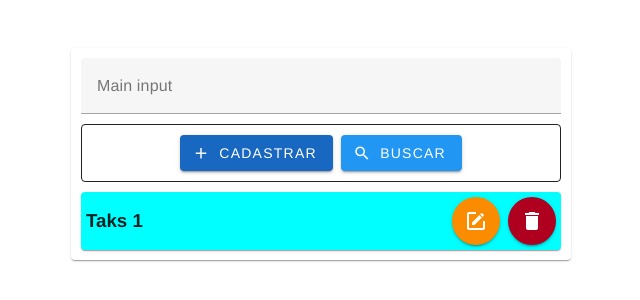
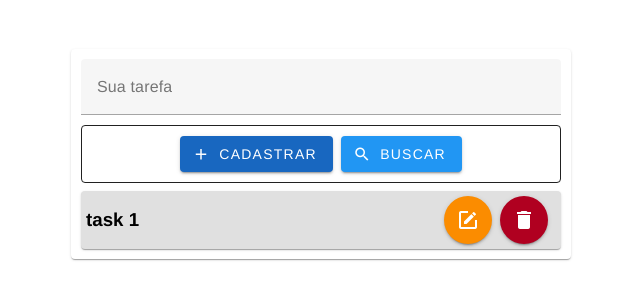
Before and after one commit to Tiago-Alves-dos-Santos/API_todolist, a Vue app in the folder resources/js/todo-list/: page / in a window 1280 px wide. Shown: the part 246-546 px from the top of the page, without its empty margins (319-959 px from the left). Built offline with nearby package versions, Linux system fonts and the light colour scheme.

Commit message:
painel todo list finalizado

```diff
--- a/resources/js/todo-list/src/components/button/ButtonTooltip.vue
+++ b/resources/js/todo-list/src/components/button/ButtonTooltip.vue
@@ -5,7 +5,13 @@
         </template>
     </v-tooltip>
 </template>
+
+<style>
+</style>
+
 <script setup>
+    import { defineProps } from 'vue';
+
     defineProps({
         text:String,
         icon:String,
--- a/resources/js/todo-list/src/components/card/CardRow.vue
+++ b/resources/js/todo-list/src/components/card/CardRow.vue
@@ -1,23 +1,37 @@
 <template>
-    <v-card>
-        <div style="display: flex; justify-content: space-between; width: 100%; padding: 5px;">
-        <h3 style="position: relative; top: 10px;">
-            Taks 1
-        </h3>
-        <div>
-            <v-tooltip text="Editar" location="top">
-                <template v-slot:activator="{ props }">
-                    <v-btn color="warning" v-bind="props" icon="mdi-square-edit-outline" class="mr-2"></v-btn>
-                </template>
-            </v-tooltip>
-
-            <v-tooltip text="Deltar" location="top">
-                <template v-slot:activator="{ props }">
-                    <v-btn icon="mdi-delete" v-bind="props" color="error"></v-btn>
-                </template>
-            </v-tooltip>
-
+    <v-card class="card-row" variant="elevated" :color="color">
+        <div class="content">
+            <h3>
+                {{ title }}
+            </h3>
+            <div>
+                <slot></slot>
+            </div>
         </div>
-    </div>
     </v-card>
 </template>
+<style lang="scss" setup>
+div.card-row {
+    width: 100%;
+
+    div.content {
+        width: 100%;
+        display: flex;
+        justify-content: space-between;
+        padding: 5px;
+
+        h3 {
+            position: relative;
+            top: 10px;
+        }
+    }
+}
+</style>
+<script setup>
+    import { defineProps } from 'vue';
+
+    defineProps({
+        title:String,
+        color:String,
+    });
+</script>
--- a/resources/js/todo-list/src/views/HomeView.vue
+++ b/resources/js/todo-list/src/views/HomeView.vue
@@ -2,7 +2,7 @@
     <div class="home">
         <center-layout>
             <v-card class="mx-auto" width="500" style="padding: 10px;">
-                <v-text-field label="Main input" hide-details="auto"></v-text-field>
+                <v-text-field label="Sua tarefa" hide-details="auto"></v-text-field>
                 <v-card style="margin-top: 10px; padding: 10px; display: flex; justify-content: center;" variant="outlined">
                     <v-btn color="primary" class="mr-2" prepend-icon="mdi-plus">
                         Cadastrar
@@ -11,43 +11,28 @@
                         Buscar
                     </v-btn>
                 </v-card>
-                <v-card style="width: 100%; background-color: aqua; margin-top: 10px;" variant="elevated">
-
-                    <div style="display: flex; justify-content: space-between; width: 100%; padding: 5px;">
-                        <h3 style="position: relative; top: 10px;">
-                            Taks 1
-                        </h3>
-                        <div>
-                            <v-tooltip text="Editar" location="top">
-                                <template v-slot:activator="{ props }">
-                                    <v-btn color="warning" v-bind="props" icon="mdi-square-edit-outline" class="mr-2"></v-btn>
-                                </template>
-                            </v-tooltip>
-
-                            <v-tooltip text="Deltar" location="top">
-                                <template v-slot:activator="{ props }">
-                                    <v-btn icon="mdi-delete" v-bind="props" color="error"></v-btn>
-                                </template>
-                            </v-tooltip>
-
-                        </div>
-                    </div>
-                </v-card>
+                <card-row title="task 1" color="grey-lighten-2" class="mt-2">
+                    <button-tooltip text="Editar" location="top" color="warning" icon="mdi-square-edit-outline" class="mr-2"></button-tooltip>
+                    <button-tooltip text="Deletar" location="top" color="error" icon="mdi-delete" class="mr-2"></button-tooltip>
+                </card-row>
             </v-card>
         </center-layout>
-
     </div>
 </template>
 
 <script>
 // @ is an alias to /src
 // import HelloWorld from '@/components/HelloWorld.vue'
-import CenterLayout from '@/layouts/CenterLayout.vue'
+import CenterLayout from '@/layouts/CenterLayout.vue';
+import CardRow from '@/components/Card/CardRow.vue';
+import ButtonTooltip from '@/components/Button/ButtonTooltip.vue';
 
 export default {
     name: 'HomeView',
     components: {
-        CenterLayout
+        CenterLayout,
+        CardRow,
+        ButtonTooltip
     }
 }
 </script>
```
